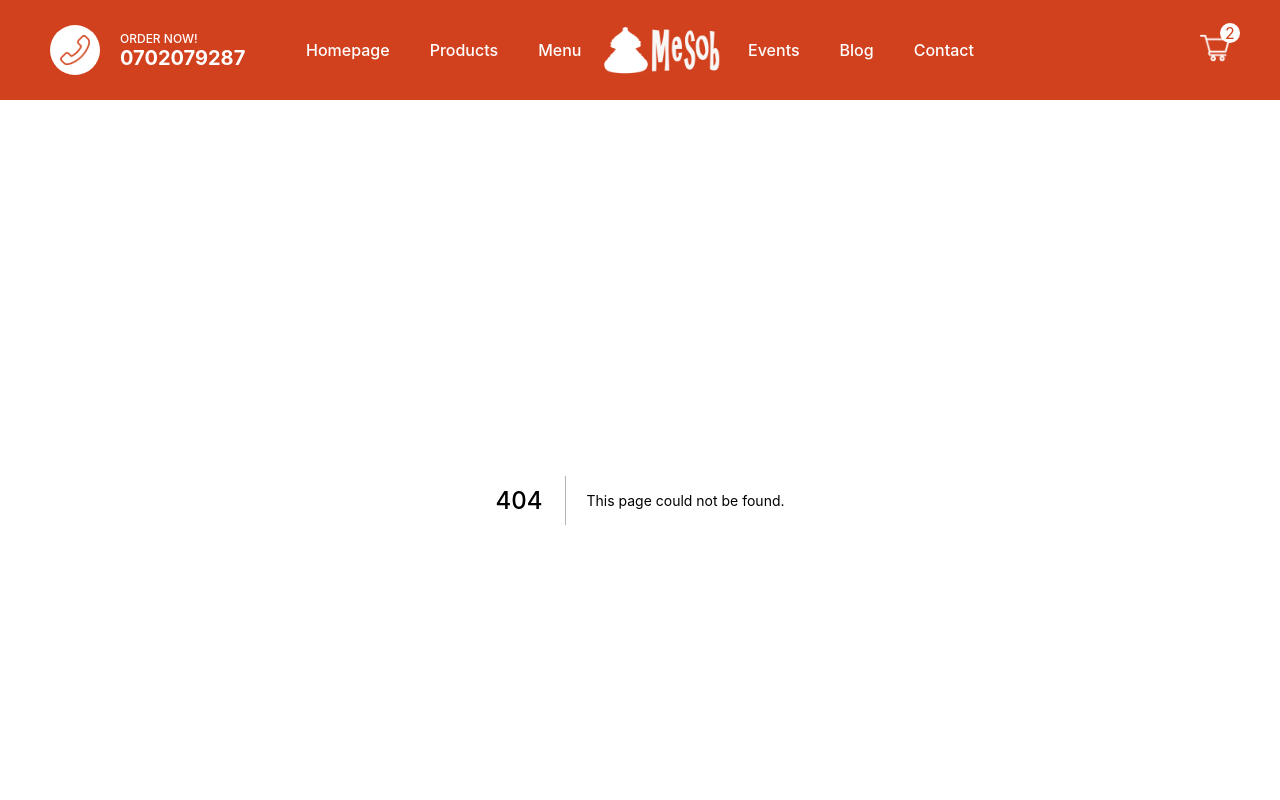
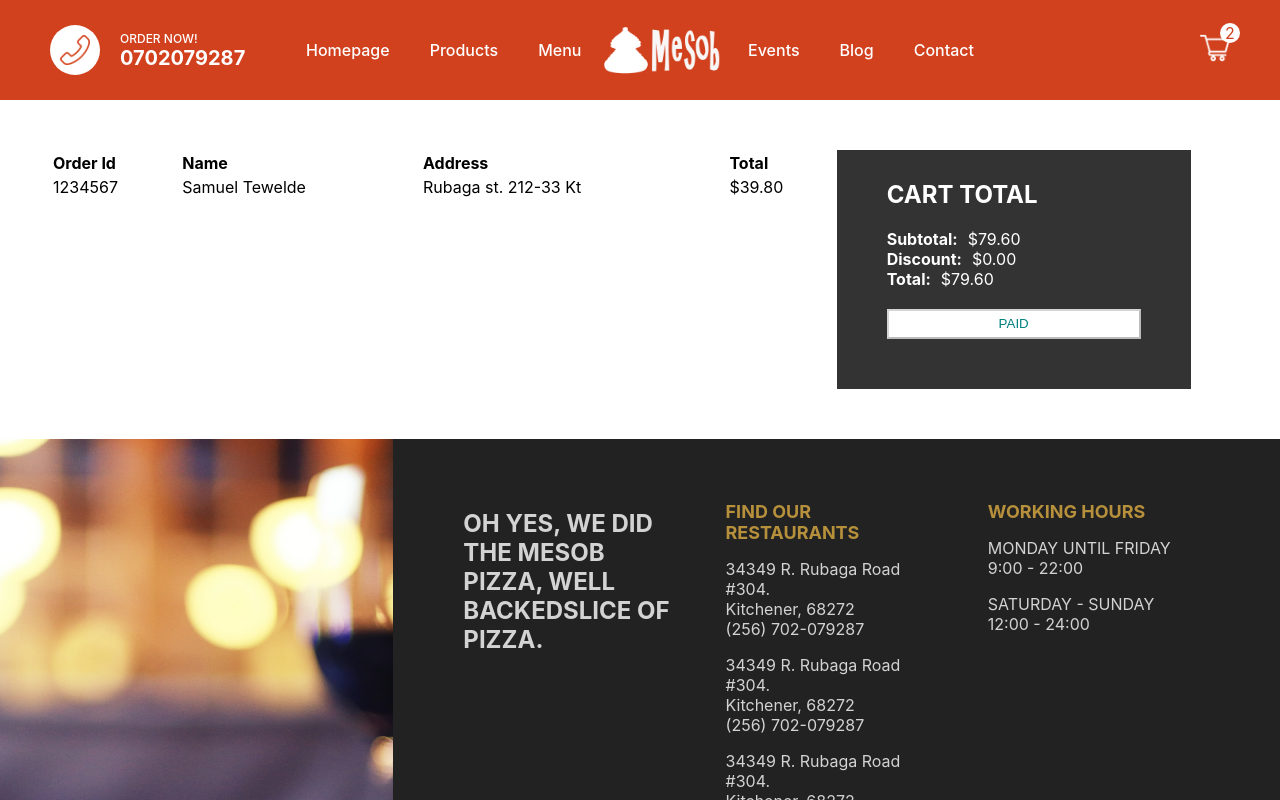
Before and after one commit to Samitti/FOOD-ORDER-APP-Next-js, a Next.js app: page /orders/1 in a window 1280 px wide. Before the commit this address had no page. Shown: the top 800 px of the page. Built offline with nearby package versions, Linux system fonts and the light colour scheme.

Commit message:
add orders page

```diff
--- /dev/null
+++ b/pages/orders/[id].jsx
@@ -0,0 +1,56 @@
+import Image from 'next/image';
+import React from 'react';
+import styles from "../../styles/order.module.css";
+
+const Order = () => {
+    return (
+        <div className={styles.container}>
+            <div className={styles.left}>
+                <div className={styles.row}>
+                    <table className={styles.table}>
+                    <tr className={styles.tr}>
+                        <th>Order Id</th>
+                        <th>Name</th>
+                        <th>Address</th>
+                        <th>Total</th>
+                    </tr>
+                    <tr>
+                        <td>
+                            <span className={styles.name}>1234567</span>
+                        </td>
+                        <td>
+                            <span className={styles.name}>
+                                Samuel Tewelde
+                            </span>
+                        </td>
+                        <td>
+                            <span className={styles.address}>Rubaga st. 212-33 Kt</span>
+                        </td>
+                        <td>
+                            <span className={styles.total}>$39.80</span>
+                        </td>
+                    </tr>
+                    </table>
+                </div>
+                <div className={styles.row}></div>
+            </div>
+            <div className={styles.right}>
+                <div className={styles.wrapper}>
+                    <h2 className={styles.title}>CART TOTAL</h2>
+                    <div className={styles.totalText}>
+                        <b className={styles.totalTextTitle}>Subtotal:</b>$79.60
+                    </div>
+                    <div className={styles.totalText}>
+                        <b className={styles.totalTextTitle}>Discount:</b>$0.00
+                    </div>
+                    <div className={styles.totalText}>
+                        <b className={styles.totalTextTitle}>Total:</b>$79.60
+                    </div>
+                    <button disabled className={styles.button}>PAID</button>
+                </div>
+            </div>
+        </div>
+    );
+};
+
+export default Order;
--- /dev/null
+++ b/styles/order.module.css
@@ -0,0 +1,42 @@
+.container {
+  padding: 50px;
+  display: flex;
+}
+
+.left {
+  flex: 2;
+}
+
+.table {
+  width: 100%;
+  text-align: left;
+  margin-bottom: 50px;
+}
+
+.right {
+  flex: 1;
+}
+
+.wrapper {
+  width: 90%;
+  max-height: 300px;
+  background-color: #333;
+  padding: 50px;
+  padding-top: 10px;
+  display: flex;
+  flex-direction: column;
+  justify-content: space-between;
+  color: white;
+}
+
+.totalTextTitle {
+  margin-right: 10px;
+}
+
+.button {
+  background-color: white;
+  height: 30px;
+  color: teal;
+  margin-top: 20px;
+  cursor: not-allowed;
+}
```
